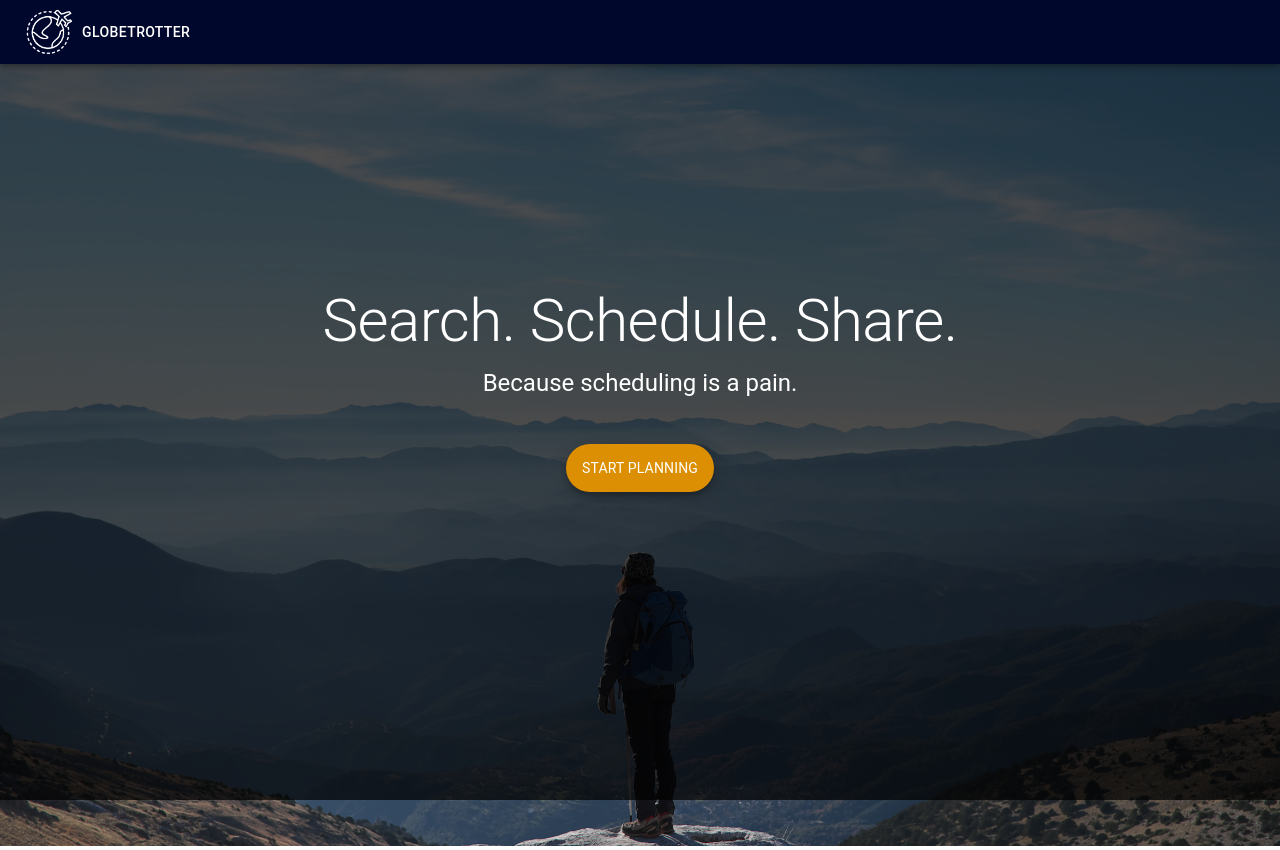
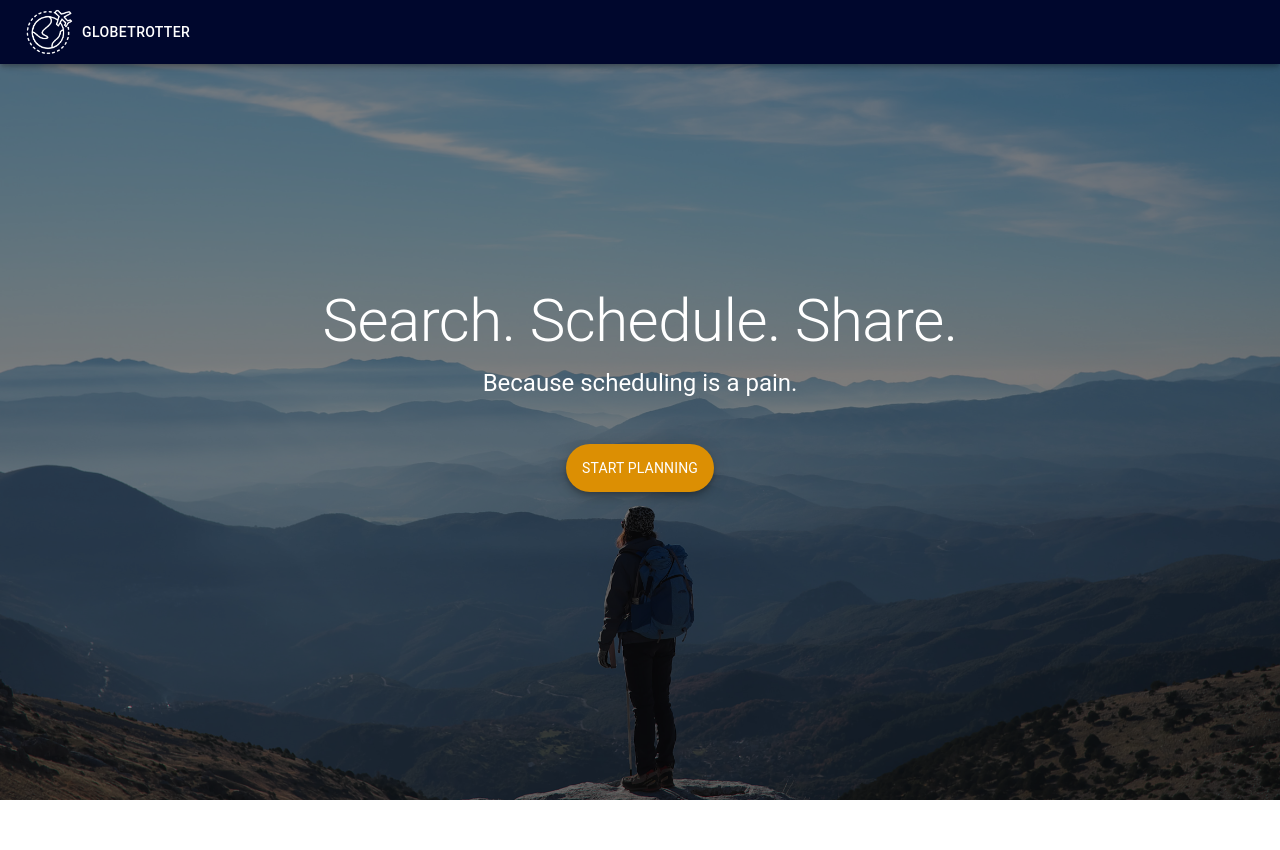
Before and after one commit to aJiang97/globetrotter, a React (Create React App) app in the folder frontend/: page /home in a window 1280 px wide. After the commit the page ends 800 px from the top, so only its background shows below. Built offline with nearby package versions, Linux system fonts and the light colour scheme.

Commit message:
Updated color palette and styles

```diff
--- a/frontend/src/App.js
+++ b/frontend/src/App.js
@@ -14,6 +14,15 @@ const theme = createMuiTheme({
     },
     secondary: {
       main: "#dc8f03"
+    },
+    tertiary: {
+      main: "#92140C"
+    },
+    white: {
+      main: "#FFF8F0"
+    },
+    black: {
+      main: "#1E1E24"
     }
   }
 });
--- a/frontend/src/pages/Home/styles.js
+++ b/frontend/src/pages/Home/styles.js
@@ -8,7 +8,10 @@ export const styles = createStyles(theme => ({
   },
   bg: {
     maxWidth: "100%",
-    height: "auto"
+    height: "auto",
+    minHeight: "100%",
+    bottom: 0,
+    position: "absolute"
   },
   bg_layer: {
     zIndex: 1110,
@@ -18,7 +21,7 @@ export const styles = createStyles(theme => ({
     right: 0,
     bottom: 0,
     background: "black",
-    opacity: 0.7
+    opacity: 0.5
   },
   center_container: {
     zIndex: 1111,
```
